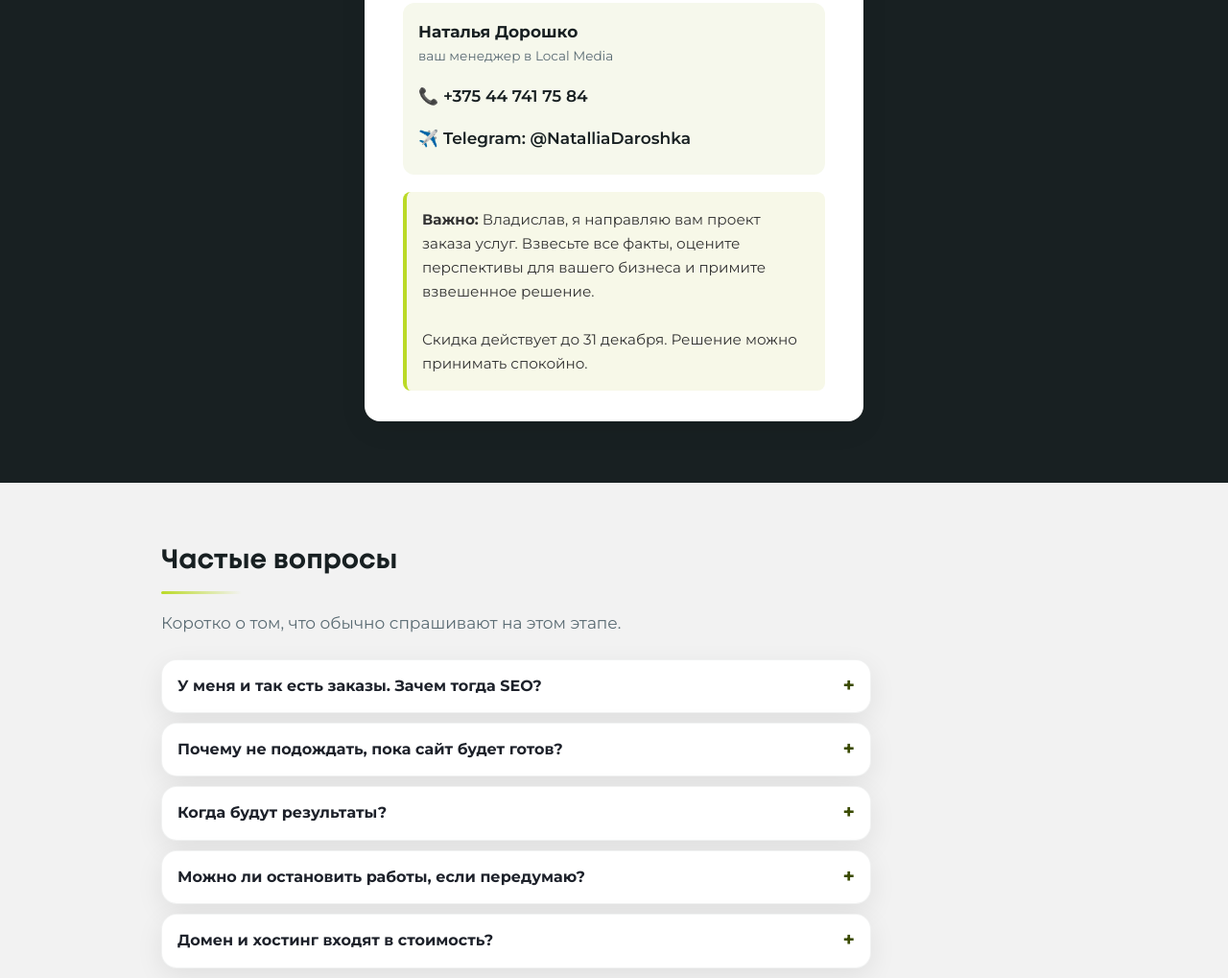
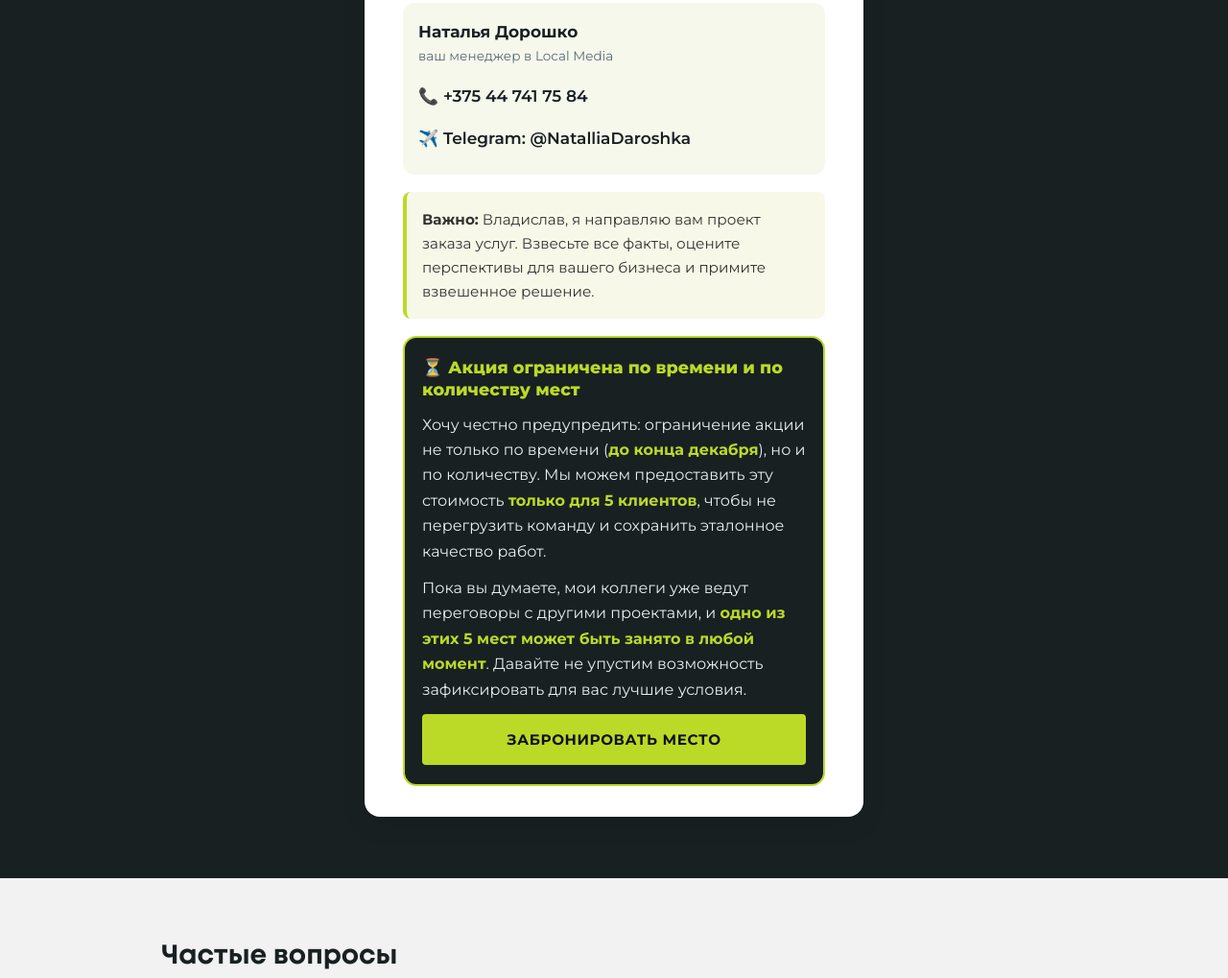
Before and after one commit to bonnatig-dev/molodechno-pamyatniki-seo, a plain HTML site: page index.html in a window 1280 px wide. Shown: the part 4274-5293 px from the top of the page at 96% size. Drawn offline with Linux system fonts and the light colour scheme.

Commit message:
Блок ограничения акции

```diff
--- a/index.html
+++ b/index.html
@@ -411,6 +411,12 @@
         .sticky-cta .row { display: grid; grid-template-columns: 1fr 1fr; gap: 10px; }
         .sticky-cta .btn.alt { background: transparent; color: #fff; border: 2px solid var(--accent); }
 
+        .urgency { margin-top: 18px; padding: 20px 18px; background: var(--ink); color: #fff; border-radius: 14px; border: 2px solid var(--accent); text-align: left; }
+        .urgency-title { color: var(--accent); font-weight: 800; font-size: 1.1rem; line-height: 1.3; margin-bottom: 12px; }
+        .urgency p { color: #e9eef0; margin-bottom: 12px; font-size: 1rem; }
+        .urgency strong { color: var(--accent); }
+        .urgency .btn { margin-top: 6px; }
+
         /* Sticky CTA */
         .sticky-cta {
             position: fixed;
@@ -611,8 +617,13 @@
 
                 <div class="final-note">
                     <strong>Важно:</strong> Владислав, я направляю вам проект заказа услуг. Взвесьте все факты, оцените перспективы для вашего бизнеса и примите взвешенное решение.
-                    <br><br>
-                    Скидка действует до 31 декабря. Решение можно принимать спокойно.
+                </div>
+
+                <div class="urgency">
+                    <div class="urgency-title">⏳ Акция ограничена по времени и по количеству мест</div>
+                    <p>Хочу честно предупредить: ограничение акции не только по времени (<strong>до конца декабря</strong>), но и по количеству. Мы можем предоставить эту стоимость <strong>только для 5 клиентов</strong>, чтобы не перегрузить команду и сохранить эталонное качество работ.</p>
+                    <p>Пока вы думаете, мои коллеги уже ведут переговоры с другими проектами, и <strong>одно из этих 5 мест может быть занято в любой момент</strong>. Давайте не упустим возможность зафиксировать для вас лучшие условия.</p>
+                    <a class="btn" href="https://t.me/NatalliaDaroshka" target="_blank" rel="noopener">Забронировать место</a>
                 </div>
             </div>
         </div>
```
